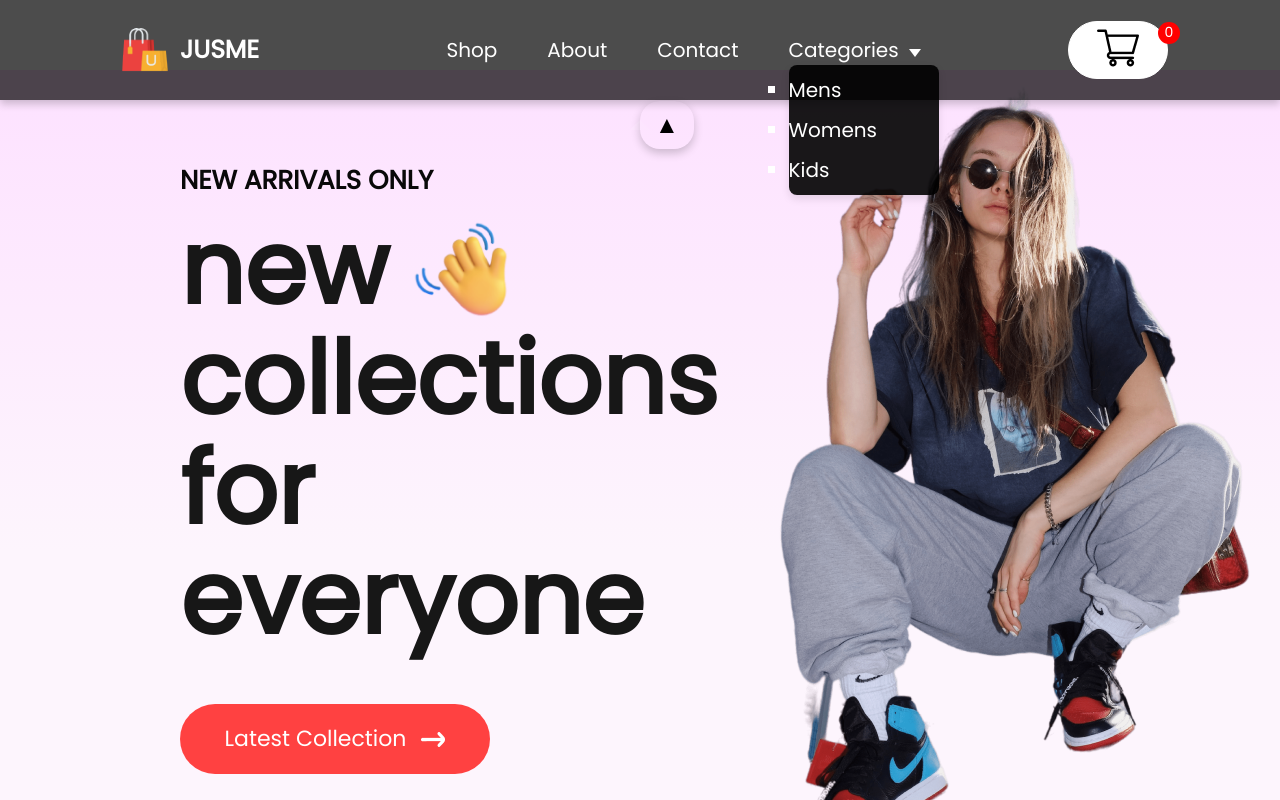
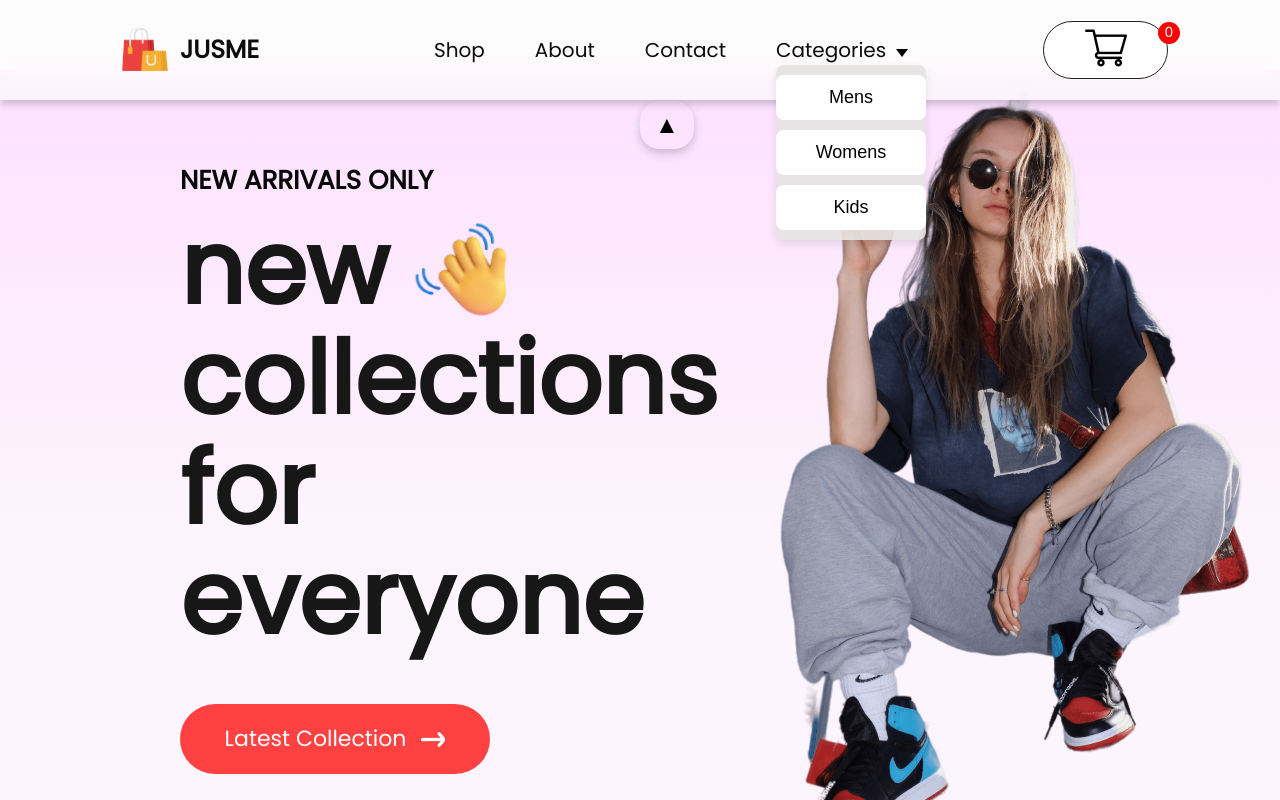
Before and after one commit to gaoaaron1/JusMe, a React (Create React App) app in the folder frontend/: page / in a window 1280 px wide. Both pictures are taken after a click on the item "Categories". Shown: the top 800 px of the page. Built offline with nearby package versions, Linux system fonts and the light colour scheme.

Commit message:
fixed bugs

```diff
--- a/frontend/src/Components/Navbar/Navbar.css
+++ b/frontend/src/Components/Navbar/Navbar.css
@@ -5,29 +5,38 @@
     height: auto;
   }
 
+/* Hide nav items when sidebar is collapsed */
+
 /* Button Styles for Nav Items */
 .nav-menu {
     display: flex;
     align-items: center;
     list-style: none;
     gap: 50px; /* Adjust gap between buttons */
-    color: white; /* Change text color to white */
+    color: rgb(14, 12, 12); /* Change text color to white */
     font-size: 20px;
+    opacity: 0; /* Default opacity */
     font-weight: 500;
     transition: max-height 0.3s ease-in-out;
 }
 
+.sidebar2.expanded .nav-menu {
+    opacity: 1; /* Make visible when expanded */
+    height: auto; /* Allow height to adjust */
+}
+
   .nav-menu li a {
     text-decoration: none; /* Remove underline from links */
-    color: white; /* Default link color */
+    color: rgb(12, 11, 11); /* Default link color */
   }
 
   .nav-menu li a:hover {
     background: rgba(255, 255, 255, 0.2); /* Background color on hover */
     border: 2px solid #FF4141; /* Border color on hover */
+    border-radius: 12px; /* Rounded corners */
     transform: scale(1.1); /* Slightly enlarge the button on hover */
-    transition: transform 0.3s ease; /* Smooth transition for scale effect */
-  }
+    transition: transform 0.3s ease, border-radius 0.3s ease; /* Smooth transition */
+}
 
   /* Top Vertical Sidebar */
   #sidebar2 {
@@ -37,10 +46,12 @@
     position: fixed;
     top: 0;
     left: 0;
-    background-color: rgba(0, 0, 0, 0.7); /* Translucent black background */
+    background-color: rgba(252, 251, 251, 0.7); /* Translucent black background */
     box-shadow: 0 4px 8px rgba(0, 0, 0, 0.2); /* Enhanced shadow */
     transition: height 0.5s ease;
+    backdrop-filter: blur(10px);
     z-index: 999;
+        transition: height 1s ease, opacity 1s ease; /* Adjust duration here */
   }
 
   #sidebar2.expanded {
@@ -56,8 +67,8 @@
     height: 100%; /* Full height to fill the sidebar */
     padding: 0 100px; /* Add padding for sides */
     margin-left: 20px; /* Add margin to the left for spacing */
+    transition: opacity 0.3s ease; /* Smooth transition for visibility */
   }
-
 
 
   /* Nav Items */
@@ -79,7 +90,7 @@
   }
 
   .nav-logo p {
-    color: white; /* Change text color to white */
+    color: rgb(12, 12, 12); /* Change text color to white */
     font-size: 25px;
     font-weight: 600;
   }
@@ -129,9 +140,10 @@
 
   .dropdown-menu {
     position: absolute;
+    list-style: none;
     top: 100%; /* Aligns the menu right below the parent item */
     left: 0;
-    background-color: rgba(0, 0, 0, 0.9); /* Black translucent background for dropdown */
+    background-color: rgba(230, 227, 227, 0.9); /* Black translucent background for dropdown */
     box-shadow: 0px 4px 8px rgba(0, 0, 0, 0.1);
     border-radius: 8px;
     padding: 10px 0;
@@ -140,6 +152,25 @@
     gap: 10px;
     min-width: 150px;
     z-index: 1000;
+  }
+
+  /* Dropdown Menu Buttons */
+.category-button {
+    width: 100%; /* Full width of the dropdown item */
+    padding: 10px;
+    background-color: white;
+    border: 2px solid transparent;
+    border-radius: 8px;
+    font-size: 18px;
+    font-weight: 500;
+    color: black;
+    cursor: pointer;
+    transition: all 0.3s ease;
+  }
+
+  .category-button:hover {
+    background-color: rgba(255, 65, 65, 0.2); /* Light red hover effect */
+/* Slight zoom on hover */
   }
 
 
@@ -151,12 +182,12 @@
 }
 
 .nav-login-cart button {
-    width: 100px;
+    width: 125px;
     height: 58px;
     outline: none;
-    border: 1px solid #fff; /* White border */
+    border: 1px solid #231f1f; /* White border */
     border-radius: 75px;
-    color: white; /* Change text color to white */
+    color: rgb(8, 8, 8); /* Change text color to white */
     font-size: 20px;
     font-weight: 500;
     background: white; /* Transparent background */
@@ -165,7 +196,11 @@
 }
 
 .nav-login-cart button:hover {
-    background: rgba(255, 255, 255, 0.615); /* Button hover effect */
+    background: rgba(255, 255, 255, 0.2); /* Background color on hover */
+    border: 2px solid #FF4141; /* Border color on hover */
+    border-radius: 12px; /* Rounded corners */
+    transform: scale(1.1); /* Slightly enlarge the button on hover */
+
 }
 
 /* Shopping cart button */
@@ -182,3 +217,23 @@
     background: red;
     color: white;
 }
+
+/* Hide logo and cart when sidebar is collapsed */
+#sidebar2:not(.expanded) .nav-logo,
+#sidebar2:not(.expanded) .nav-login-cart {
+  opacity: 0; /* Make them invisible */
+  height: 0; /* Remove height to collapse them completely */
+  padding: 0; /* Remove padding */
+  margin: 0; /* Remove margin */
+  overflow: hidden; /* Prevent any overflow */
+  transition: opacity 0.3s ease, height 0.3s ease; /* Smooth transition */
+}
+
+/* Show logo and cart when sidebar is expanded */
+#sidebar2.expanded .nav-logo,
+#sidebar2.expanded .nav-login-cart {
+  opacity: 1; /* Make them visible */
+  height: auto; /* Allow height to adjust */
+  padding: 10px 0; /* Restore padding */
+  margin: 10px 0; /* Restore margin */
+}
--- a/frontend/src/Components/Navbar/Navbar.jsx
+++ b/frontend/src/Components/Navbar/Navbar.jsx
@@ -62,6 +62,7 @@ const Navbar = () => {
         </div>
 
           <ul className={`nav-menu`}>
+
             {menuItems.map((item) => (
               <li key={item.name} onClick={() => handleMenuItemClick(item.name)}>
                 <Link to={item.path}>{item.name}</Link>
@@ -77,14 +78,26 @@ const Navbar = () => {
                   viewBox="0 0 12 8"
                   style={{ marginLeft: '10px' }}
                 >
-                  <path d="M0 0l6 8 6-8H0z" fill="white" />
+                  <path d="M0 0l6 8 6-8H0z" fill="black" />
                 </svg>
               </Link>
               {openDropdown === "categories" && (
                 <ul className="dropdown-menu">
-                  <li><Link to="/mens">Mens</Link></li>
-                  <li><Link to="/womens">Womens</Link></li>
-                  <li><Link to="/kids">Kids</Link></li>
+                  <li>
+                    <Link to="/mens">
+                      <button className="category-button">Mens</button>
+                    </Link>
+                  </li>
+                  <li>
+                    <Link to="/womens">
+                      <button className="category-button">Womens</button>
+                    </Link>
+                  </li>
+                  <li>
+                    <Link to="/kids">
+                      <button className="category-button">Kids</button>
+                    </Link>
+                  </li>
                 </ul>
               )}
             </li>
```
